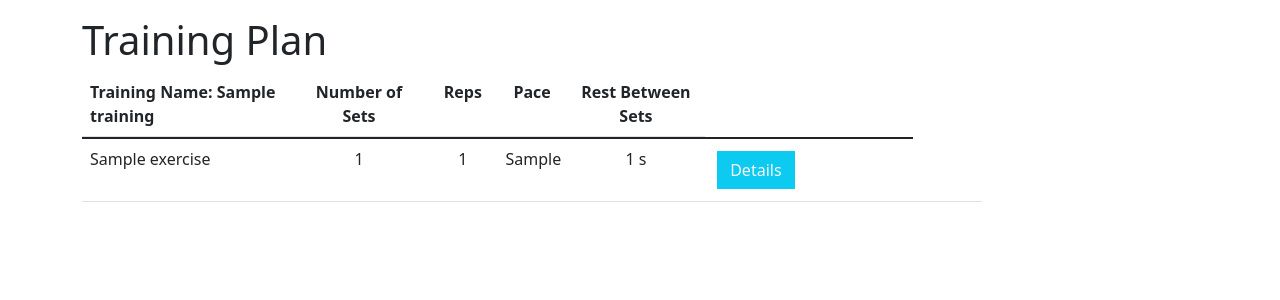
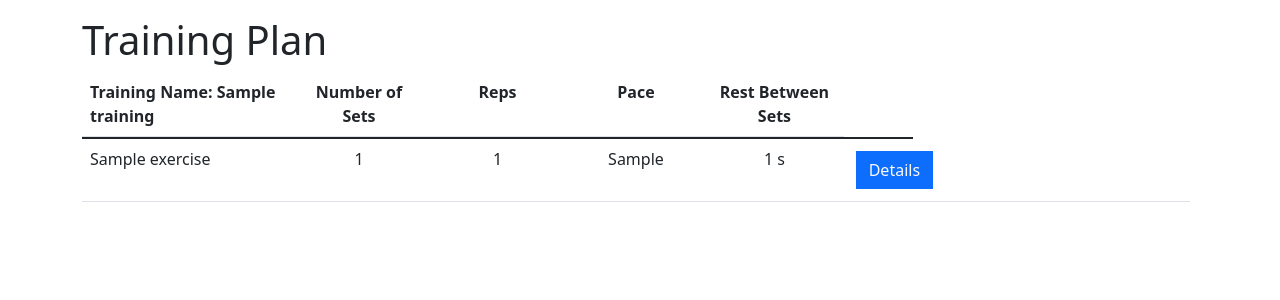
Before and after one commit to marcinowozniako/Training_App, a Django app: page /training/list in a window 1280 px wide. Shown: the part 59-359 px from the top of the page. Run offline with Django 4.2, Linux system fonts and the light colour scheme; a user stored in the database is signed in; tables that the repository leaves empty hold one stand-in row (values such as "Sample post"); parts of the project's set-up code (start-up, migrations or seed data) failed here and were passed over; some libraries are stand-ins or nearby versions.

Commit message:
fix some problems

```diff
--- a/training/templates/training/list.html
+++ b/training/templates/training/list.html
@@ -16,8 +16,8 @@
                 <tr class="d-flex">
                     <th class="col-3">Training Name: {{ training.grouper }}</th>
                     <th class="col-2 text-center">Number of Sets</th>
-                    <th class="col-1 text-center">Reps</th>
-                    <th class="col-1 text-center">Pace</th>
+                    <th class="col-2 text-center">Reps</th>
+                    <th class="col-2 text-center">Pace</th>
                     <th class="col-2 text-center">Rest Between Sets</th>
                 </tr>
                 </thead>
@@ -28,12 +28,12 @@
                     <tr class="d-flex">
                         <td class="col-3">{{ order.exercise_name.name }}</td>
                         <td class="col-2 text-center">{{ order.number_of_sets }}</td>
-                        <td class="col-1 text-center">{{ order.reps }}</td>
-                        <td class="col-1 text-center">{{ order.pace_of_exercise }}</td>
+                        <td class="col-2 text-center">{{ order.reps }}</td>
+                        <td class="col-2 text-center">{{ order.pace_of_exercise }}</td>
                         <td class="col-2 text-center">{{ order.rest_between_sets }} s</td>
-                        <td class="col-4 center">
+                        <td class="col-5 center">
                             <a href="{% url 'training:exercise-detail' order.exercise_name.id %}"
-                               class="btn btn-info rounded-0 text-light m-1">Details</a>
+                               class="btn btn-primary rounded-0 text-light m-1">Details</a>
                         </td>
                     </tr>
                 {% endfor %}
--- a/training/templates/training/workoutset_list.html
+++ b/training/templates/training/workoutset_list.html
@@ -41,7 +41,7 @@
                         <td class="col-2 text-center">{{ object.reps }} {{ object.reps_unit }}</td>
                         <td class="col-2 text-center">{{ object.weight }}{{ object.weight_unit }}</td>
                         <td class="col-2 text-center">{% if object.total_weight %}{{ object.total_weight }}{{ object.weight_unit }}{% endif %}</td>
-                        <td class="col-4 center"><input type="submit" value="Update"></td>
+                        <td class="col-4 center"><input type="submit" value="Update" class="btn btn-primary rounded-0 text-light m-1"></td>
 {#                        <td class="col-4 center">#}
 {#                            <a href="{% url 'training:workout-edit' exercise.id %}"#}
 {#                               class="btn btn-info rounded-0 text-light m-1">Edit</a>#}
@@ -79,7 +79,7 @@
                         <td class="col-2 text-center">{% if exercise.total_weight %}{{ exercise.total_weight }}{{ exercise.weight_unit }}{% endif %}</td>
                         <td class="col-4 center">
                             <a href="{% url 'training:workout-edit' exercise.id %}"
-                               class="btn btn-info rounded-0 text-light m-1">Edit</a>
+                               class="btn btn-success rounded-0 text-light m-1">Edit</a>
                         </td>
                     </tr>
                 {% endfor %}
--- a/training/views.py
+++ b/training/views.py
@@ -36,10 +36,12 @@ class CreateTrainingPlanView(CreateExerciseView):
     success_url = reverse_lazy('training:create-training-plan')
 
 
-class ListTrainingPlanView(ListView):
+class ListTrainingPlanView(LoginRequiredMixin, PermissionRequiredMixin, ListView):
     model = models.TrainingPlan
     template_name = 'training/list.html'
     permission_required = 'training.view_trainingplan'
+    login_url = reverse_lazy('users:login')
+
 
 
 class DetailExerciseView(DetailView):
@@ -58,7 +60,10 @@ class WorkoutUpdateView(UpdateView):
     model = models.WorkoutSet
     fields = '__all__'
     template_name = 'training/workoutset_list.html'
+    success_url = reverse_lazy('training:workout-list')
 
 
-class WorkoutListView(ListView):
+class WorkoutListView(LoginRequiredMixin, PermissionRequiredMixin, ListView):
     model = models.WorkoutSet
+    permission_required = 'training.view_workoutset'
+    login_url = reverse_lazy('users:login')
```
